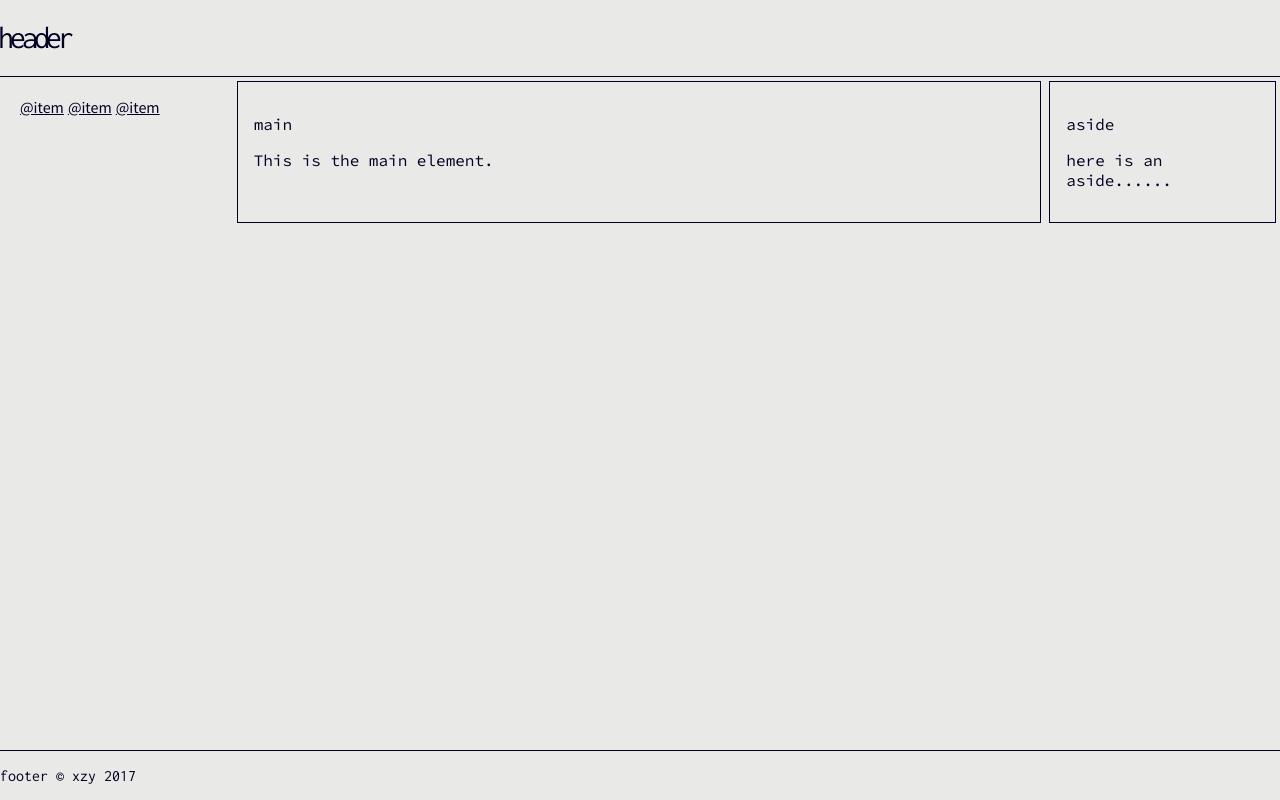
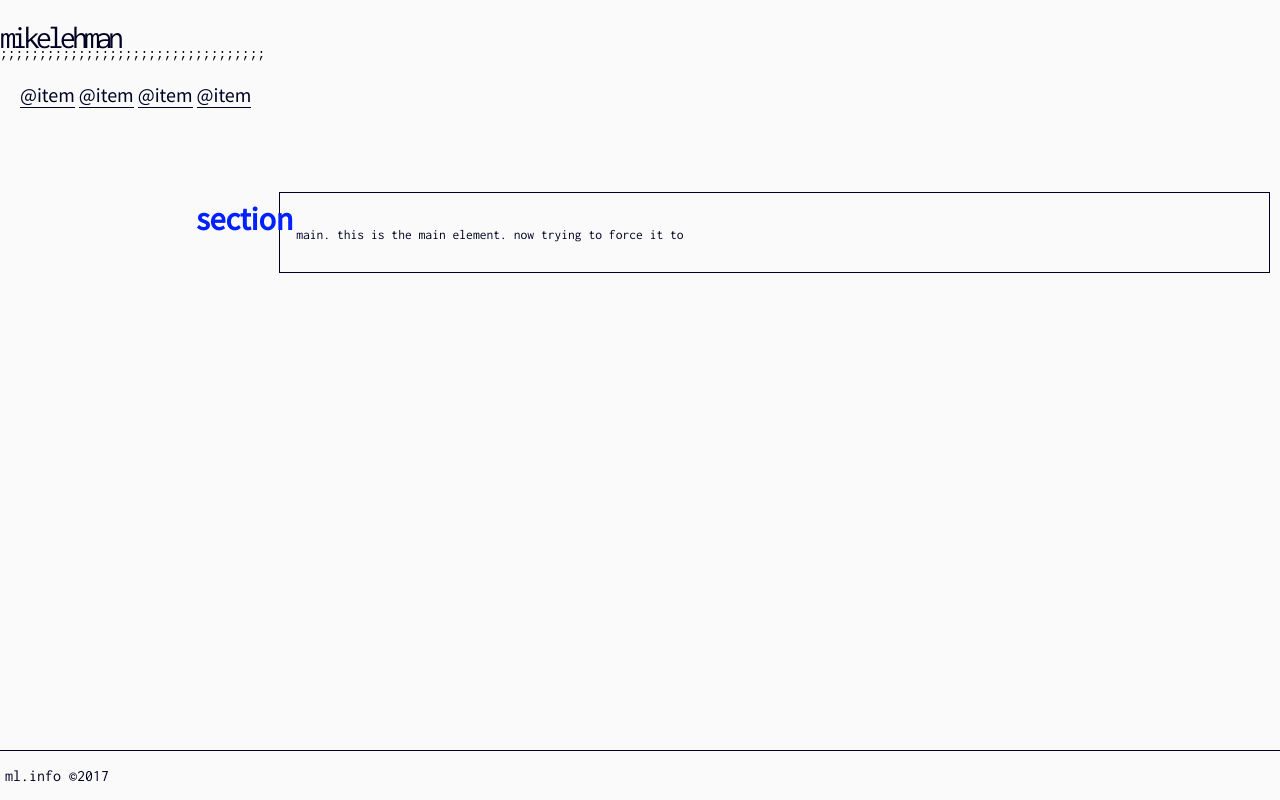
Before and after one commit to msl5093/mlinfo, a website: page index.html in a window 1280 px wide. Drawn offline with Linux system fonts and the light colour scheme.

Commit message:
more changes

```diff
--- a/css/app.css
+++ b/css/app.css
@@ -9,12 +9,17 @@ html {
 }
 
 body {
-    background: #e9e9e8;
+    background: #fafafa;
     margin: 0;
 }
 
 h1, h2, h3, a, p, li {
 	font-family: 'Source Code Pro', 'Courier New', monospace;
+    color: #000022;
+}
+
+h4 {
+    font-family: 'Source Sans Pro', sans-serif;
     color: #000022;
 }
 
@@ -32,7 +37,6 @@ a {
    flex-flow: row;
 }
 
-#container > main,
 #container > nav,
 #container > aside {
    margin: 4px;
@@ -61,22 +65,52 @@ a {
            order: 3;
 }
 
-main,
+nav a {
+    color: #000022;
+    text-decoration: none;
+    border-bottom: solid;
+    border-width: 0.05px;
+    font-size: 1.25em;
+}
+
+nav a:focus,
+nav a:hover {
+    color: #fafafa;
+    background-color: #000022;
+    border-bottom: none;
+}
+
 aside {
     border: solid .5px;
     border-color: #000022;
 }
 
-header {
-    border-bottom: solid .75px;
+main {
+    border: solid .5px;
     border-color: #000022;
+    margin: 130px 10px 0 0;
+    padding: 1em;
+}
+
+main p {
+    color: #000022;
+    font-family: 'Inconsolata', 'Courier New', monospace;
+    font-size: 0.85em;
+    margin-top: -12px;
+}
+
+main h4 {
+    font-size: 2em;
+    margin: -10px 0 -10px -100px;
+    color: #0020ff;
 }
 
 header h1 {
     letter-spacing: -4px;
     font-weight: 300;
     font-family: 'Inconsolata', 'Courier New', monospace;
-    margin-left: -2px;
+    margin-left: 0;
+    margin-bottom: -10px;
 }
 
 footer {
@@ -89,6 +123,7 @@ footer {
 
 footer p {
     font-family: 'Inconsolata', 'Courier New', monospace;
+    margin-left: 5px;
 }
 
 @media screen and (min-width: 800px) {
--- a/index.html
+++ b/index.html
@@ -3,7 +3,7 @@
 	<head>
 		<meta charset="utf-8">
 		<meta name="viewport" content="width=device-width, initial-scale=1, shrink-to-fit=no">
-		<title>ml.info | .yeah</title>
+		<title>ml.info() | yeah;</title>
 
         <link href="https://fonts.googleapis.com/css?family=Montserrat" rel="stylesheet">
 	    <link href="https://fonts.googleapis.com/css?family=Source+Sans+Pro" rel="stylesheet">
@@ -14,7 +14,8 @@
 	</head>
 	<body>
         <header>
-            <h1>header</h2>
+            <h1>mikelehman</h1>
+            <code>;;;;;;;;;;;;;;;;;;;;;;;;;;;;;;;;;;</code>
         </header>
 
         <div id="container">
@@ -22,21 +23,22 @@
                 <a href="#">@item</a>
                 <a href="#">@item</a>
                 <a href="#">@item</a>
+                <a href="#">@item</a>
             </nav>
 
             <main>
-                <p>main</p>
-                <p>This is the main element.</p>
+                <h4>section</h4>
+                <p>main. this is the main element. now trying to force it to <wrap class=""></wrap></p>
             </main>
 
-            <aside>
+            <!--aside>
                 <p>aside</p>
                 <p>here is an aside......</p>
-            </aside>
+            </aside-->
         </div>
 
         <footer>
-            <p>footer &copy; xzy 2017</p>
+            <p>ml.info &copy;2017</p>
         </footer>
 	</body>
 </html>
```
